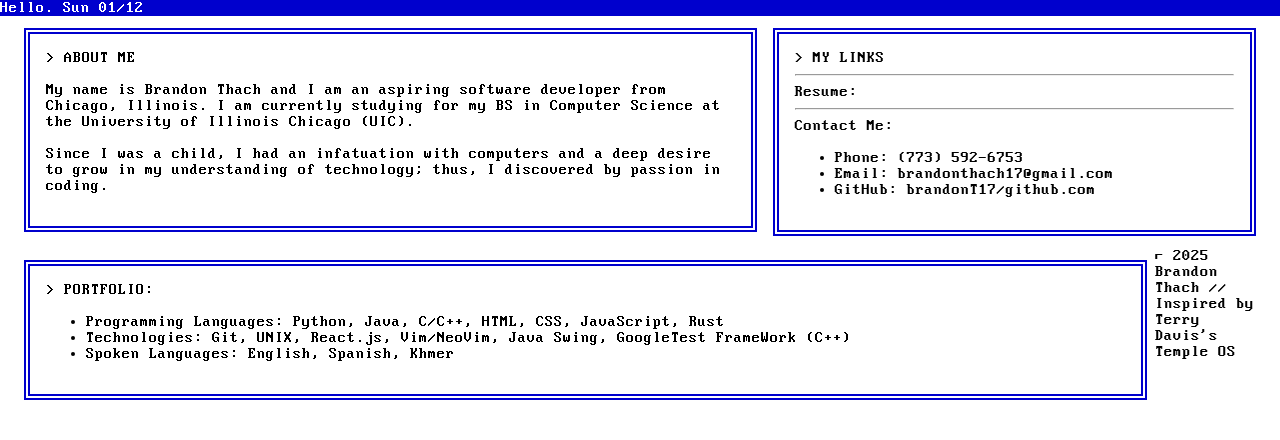
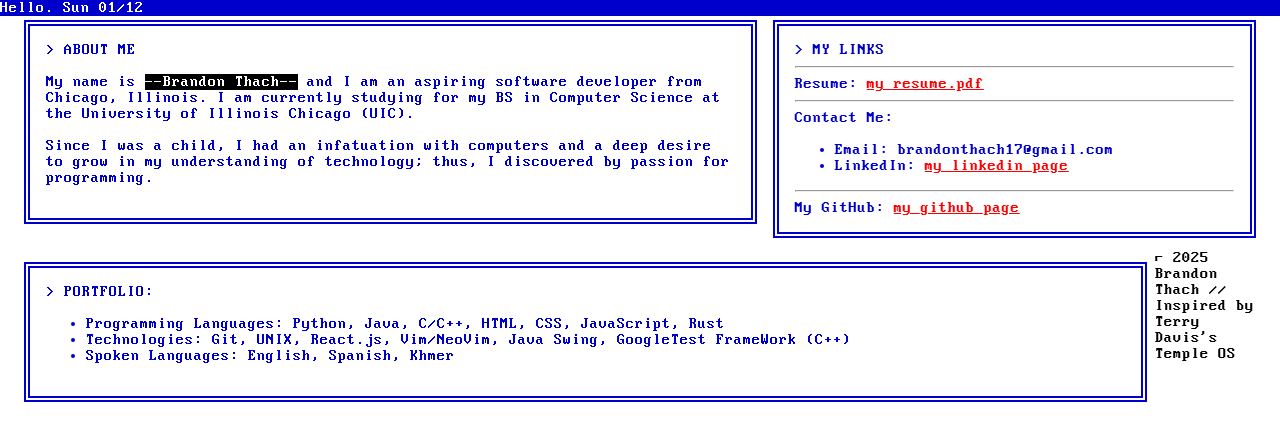
Before and after one commit to BrandonT17/portfolio-website, a React (Vite) app: page / in a window 1280 px wide. Shown: the top 440 px of the page. Built offline with nearby package versions, Linux system fonts and the light colour scheme.

Commit message:
2nd commit

```diff
--- a/src/Body.jsx
+++ b/src/Body.jsx
@@ -1,35 +1,51 @@
-import pfp from './assets/IMG_5730.jpg'
+import pfp from "./assets/IMG_5730.jpg";
+import resume from "./assets/Resume (PDF).pdf"
 
 function Body() {
-  return(
+  return (
     <body>
         <div className="t-menu three_fifth">
-        > ABOUT ME
-        <p>My name is Brandon Thach and I am an aspiring software developer from Chicago, Illinois. I am currently studying for my BS in Computer Science at the University of Illinois Chicago (UIC).</p><p>Since I was a child, I had an infatuation with computers and a deep desire to grow in my understanding of technology; thus, I discovered by passion in coding. </p>
+          {">"} ABOUT ME
+          <p>
+            My name is <a class="highlight">Brandon Thach</a> and I am an aspiring software developer
+            from Chicago, Illinois. I am currently studying for my BS in
+            Computer Science at the University of Illinois Chicago (UIC).
+          </p>
+          <p>
+            Since I was a child, I had an infatuation with computers and a deep
+            desire to grow in my understanding of technology; thus, I discovered
+            by passion for programming.{" "}
+          </p>
         </div>
         <div className="t-menu two_fifth">
-        > MY LINKS
+          {">"} MY LINKS
           <hr></hr>
-        Resume:
+          Resume: <a href={resume} target="_blank">my_resume.pdf</a>
           <hr></hr>
           Contact Me:
           <ul>
-          <li>Phone: (773) 592-6753</li>
             <li>Email: brandonthach17@gmail.com</li>
-          <li>GitHub: brandonT17/github.com</li>
+            <li>LinkedIn: <a href="www.linkedin.com/in/brandon-thach-a64870227" target="_blank">my_linkedin_page</a></li>
           </ul>
+          <hr></hr>
+          My GitHub: <a href="https://github.com/BrandonT17" target="_blank">my_github_page</a>
         </div>
       <div className="t-menu">
-        > PORTFOLIO:
+        {">"} PORTFOLIO:
         <ul>
-          <li>Programming Languages: Python, Java, C/C++, HTML, CSS, JavaScript, Rust</li>
-          <li>Technologies: Git, UNIX, React.js, Vim/NeoVim, Java Swing, GoogleTest FrameWork (C++)</li>
+          <li>
+            Programming Languages: Python, Java, C/C++, HTML, CSS, JavaScript,
+            Rust
+          </li>
+          <li>
+            Technologies: Git, UNIX, React.js, Vim/NeoVim, Java Swing,
+            GoogleTest FrameWork (C++)
+          </li>
           <li>Spoken Languages: English, Spanish, Khmer</li>
         </ul>
-
       </div>
     </body>
   );
 }
 
-export default Body
+export default Body;
--- a/src/index.css
+++ b/src/index.css
@@ -22,6 +22,33 @@
   box-sizing: border-box;
 }
 
+.highlight {
+  color: white;
+  background-color: black;
+  font-size: 16px;
+}
+
+.highlight::before {
+  content: "--"
+}
+
+.highlight::after {
+  content: "--";
+}
+
+.page-wrap {
+  content: "";
+  width: 100%;
+  height: 10px;
+  background: #111;
+  display: block;
+  position: fixed;
+  left: 0;
+  bottom: 0;
+  pointer-events: none;
+  z-index: 9999;
+}
+
 .t-head {
   position: fixed;
   top: 0px;
@@ -30,6 +57,7 @@
   background-color: var(--primary-color);
   color: white;
   z-index: 1000;
+
   max-width: calc(100vw);
 }
 
@@ -44,8 +72,16 @@
     border: 6px double border var(--primary-color);
 }
 
+body {
+  color: var(--primary-color);
+}
+
 hr {
   color: var(--primary-color);
+}
+
+a {
+  color: red;
 }
 
 #pfp {
@@ -63,7 +99,7 @@ hr {
 	margin: 12px 8px;
 	overflow: visible;
 	width: 90%;
-	max-width: calc(100% - 16px);
+	max-width: calc(100%);
 	float: left;
 	position: relative;
 }
@@ -90,3 +126,9 @@ hr {
   font-family: 'dos_vga';
   src: url('./assets/Perfect DOS VGA 437.ttf') format('truetype');
 }
+
+footer {
+  padding: 1em;
+  text-align: left;
+  color: black;
+}
```
Also changed, not shown: 1 other file (tests, documents, lock files or other folders). Lines whose indentation alone changed are shown as unchanged.
